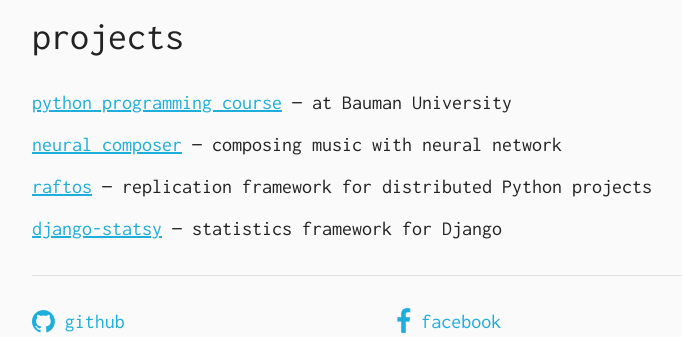
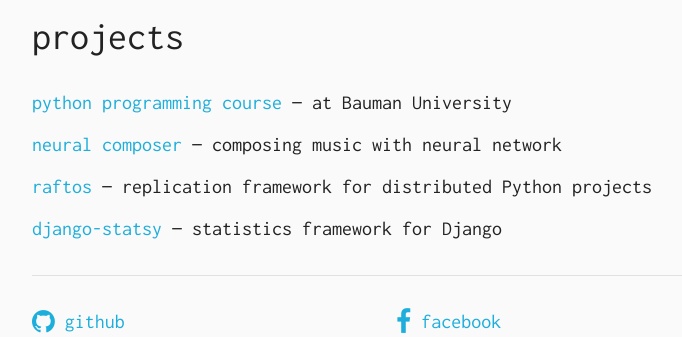
Before and after one commit to fata1ex/zhebrak.io, a Django app: page / in a window 1280 px wide. Shown: the part 370-707 px from the top of the page, without its empty margins (258-940 px from the left). Run offline with Django 3.2, Linux system fonts and the light colour scheme; some libraries are stand-ins or nearby versions.

Commit message:
no underline for links

```diff
--- a/templates/index.html
+++ b/templates/index.html
@@ -9,6 +9,10 @@
         hr {
             margin-bottom: 1.5rem;
         }
+
+	a {
+	    text-decoration: none;
+	}
 
         .container {
             margin: 0 auto;
```
